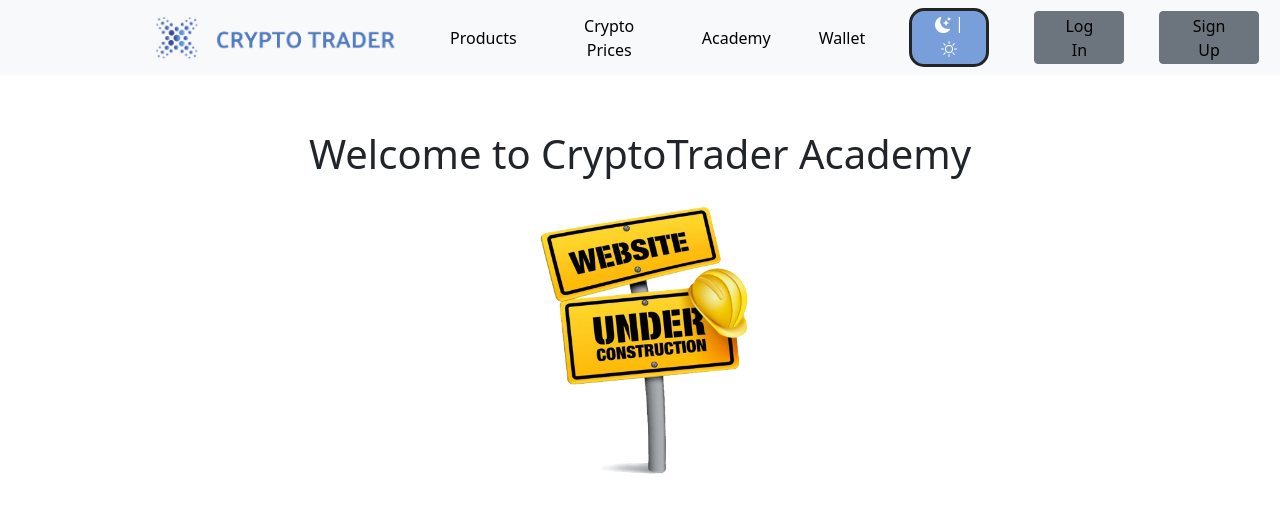
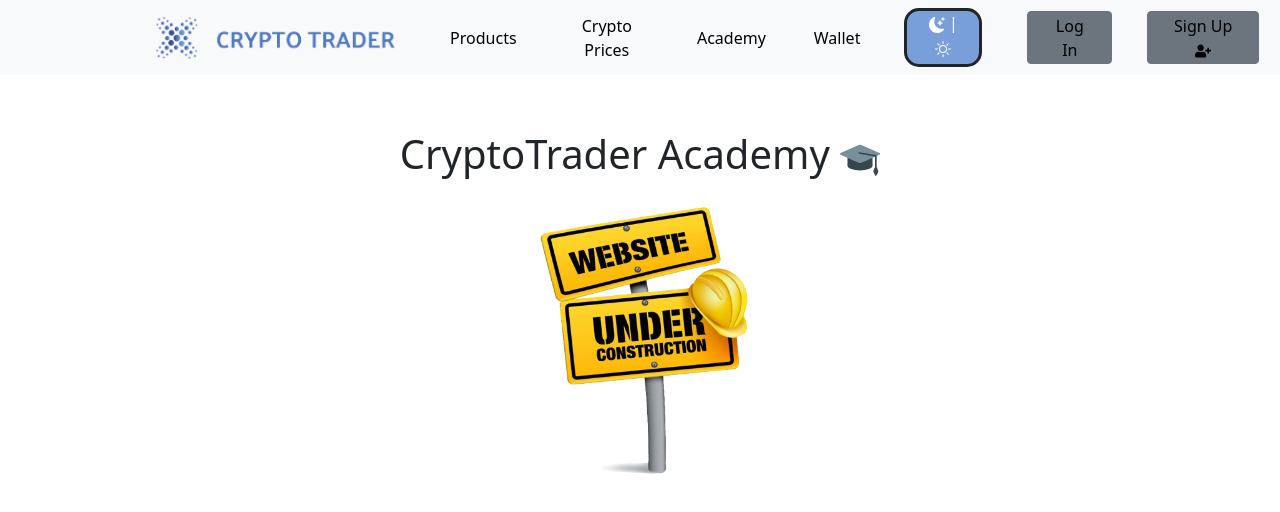
Before and after one commit to onggq37/crypto_trader, a React (Create React App) app in the folder client/: page /academy in a window 1280 px wide. Shown: the top 512 px of the page. Built offline with nearby package versions, Linux system fonts and the light colour scheme; the HTML template or start-up script is replaced by a standard one.

Commit message:
add icons

```diff
--- a/client/src/App.js
+++ b/client/src/App.js
@@ -40,6 +40,7 @@
             setStatus={setStatus}
             setIsAuth={setIsAuth}
             btnDisable={btnDisable}
+            setBtnDisable={setBtnDisable}
           />
           <main>
             <Switch>
--- a/client/src/components/Navibar.js
+++ b/client/src/components/Navibar.js
@@ -3,13 +3,21 @@
 import { Button, Navbar } from "react-bootstrap";
 import ThemeChangerButton from "./ThemeChangerButton";
 import ThemeContext from "../ThemeContext";
+import { FaUserCheck, FaUserPlus } from "react-icons/fa";
 
-const Navibar = ({ status, setStatus, setIsAuth, btnDisable }) => {
+const Navibar = ({
+  status,
+  setStatus,
+  setIsAuth,
+  btnDisable,
+  setBtnDisable,
+}) => {
   const { theme } = useContext(ThemeContext);
 
   const handleLogOut = () => {
     setStatus("Log In");
     setIsAuth(false);
+    setBtnDisable(false);
     localStorage.removeItem("token");
   };
 
@@ -52,7 +60,7 @@
           <Button variant="secondary" id="responsive-navbar-nav">
             {status === "Log Out" ? (
               <Link className={`${theme}`} to="/" onClick={handleLogOut}>
-                {status}
+                <FaUserCheck /> {status}
               </Link>
             ) : (
               <Link className={`${theme}`} to="/login">
@@ -66,7 +74,7 @@
             disabled={btnDisable}
           >
             <Link className={`${theme}`} to="/signup">
-              Sign Up
+              Sign Up <FaUserPlus />
             </Link>
           </Button>
         </Navbar.Collapse>
--- a/client/src/pages/AcademyPage.jsx
+++ b/client/src/pages/AcademyPage.jsx
@@ -1,11 +1,14 @@
 import React, { useContext } from "react";
 import ThemeContext from "../ThemeContext";
+import { FcGraduationCap } from "react-icons/fc";
 
 const AcademyPage = () => {
   const { theme } = useContext(ThemeContext);
   return (
     <div className={`Login ${theme}`}>
-      <h1>Welcome to CryptoTrader Academy</h1>
+      <h1>
+        CryptoTrader Academy <FcGraduationCap />
+      </h1>
       <img
         id="logo"
         src="images/under-construction.png"
--- a/client/src/pages/LoginPage.jsx
+++ b/client/src/pages/LoginPage.jsx
@@ -33,8 +33,8 @@
 
   // To modify handleSubmit with JWT authentication
   const handleSubmit = async (e) => {
+    e.preventDefault();
     // setShowModal(true);
-    e.preventDefault();
     const response = await fetch("/api/auth", {
       method: "POST",
       headers: {
--- a/client/src/pages/PricePage.jsx
+++ b/client/src/pages/PricePage.jsx
@@ -1,6 +1,7 @@
 import React, { useEffect, useState, useContext } from "react";
 import { Link } from "react-router-dom";
 import ThemeContext from "../ThemeContext";
+import { SiBitcoinsv } from "react-icons/si";
 
 const Price = () => {
   const [popularCoin, setPopularCoin] = useState([]);
@@ -29,7 +30,9 @@
   return (
     <>
       <div className={`pricePage ${theme}`}>
-        <h1>CryptoCurrency Prices</h1>
+        <h1>
+          CryptoCurrency Prices <SiBitcoinsv />
+        </h1>
         <br />
         <table>
           <thead>
```
